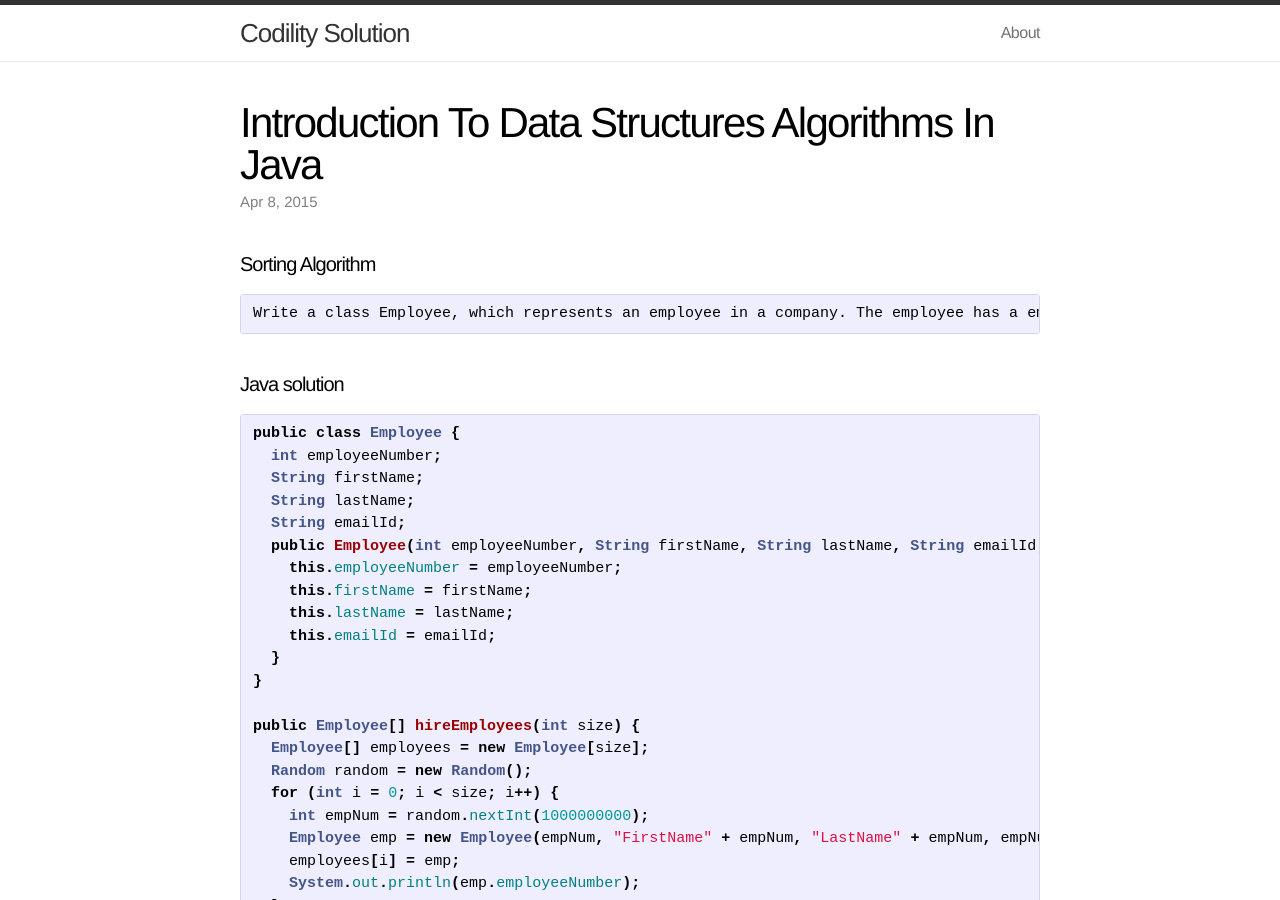
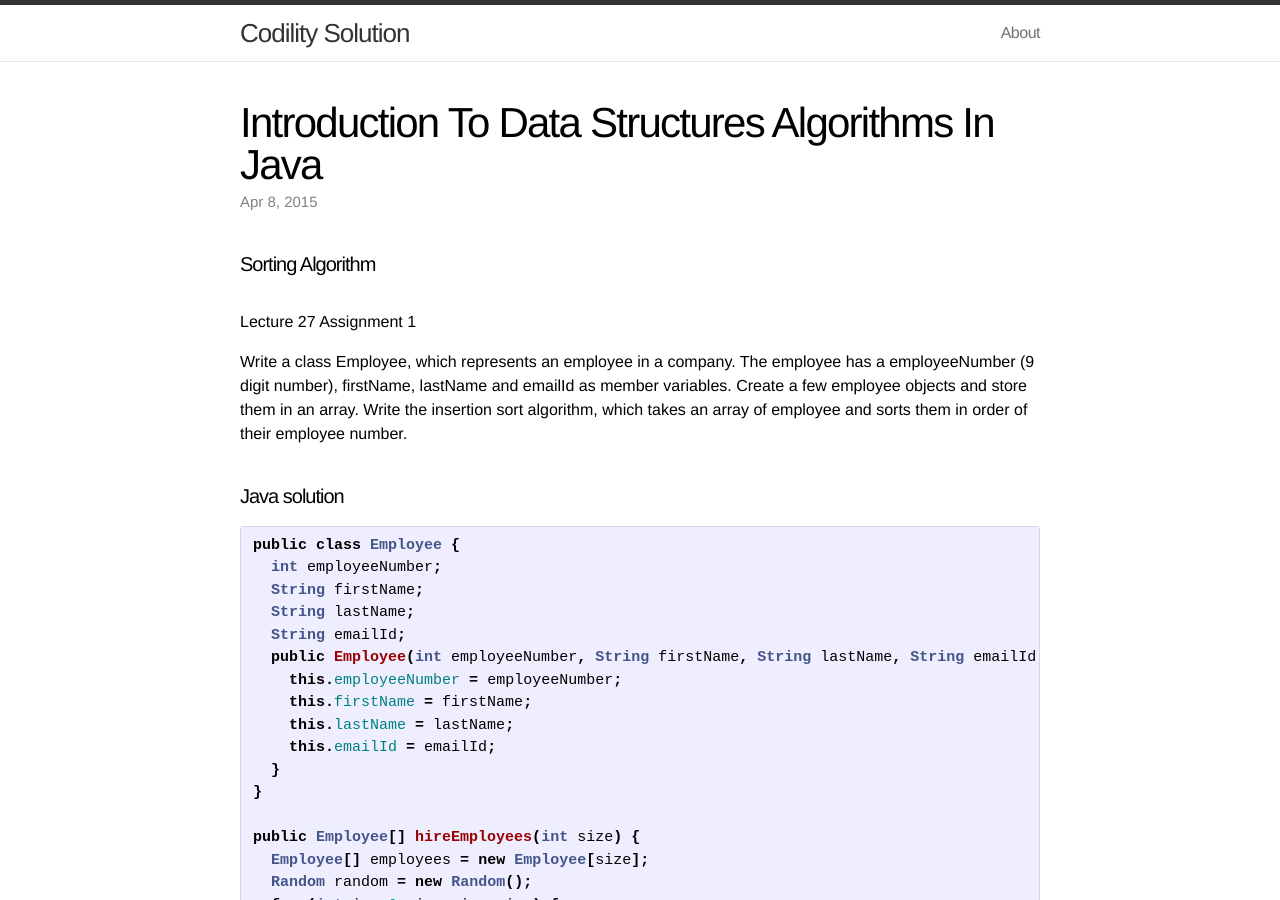
Before and after one commit to kamoljan/kamoljan.github.io, a Jekyll site: the page built from _posts/udemy/2015-04-08-InsertionSort.markdown, in a window 1280 px wide and 900 px high. Built offline with Jekyll 4.4.1, drawn with Linux system fonts in a browser that asks for light colours.

Commit message:
Fixed formating.

```diff
--- a/_posts/udemy/2015-04-08-InsertionSort.markdown
+++ b/_posts/udemy/2015-04-08-InsertionSort.markdown
@@ -7,9 +7,12 @@ categories: udemy
 
 #### Sorting Algorithm
 
-{% highlight text %}
-Write a class Employee, which represents an employee in a company. The employee has a employeeNumber (9 digit number), firstName, lastName and emailId as member variables. Create a few employee objects and store them in an array. Write the insertion sort algorithm, which takes an array of employee and sorts them in order of their employee number.
-{% endhighlight %}
+##### Lecture 27 Assignment 1
+Write a class Employee, which represents an employee in a company.
+The employee has a employeeNumber (9 digit number), firstName, lastName and emailId as member variables.
+Create a few employee objects and store them in an array.
+Write the insertion sort algorithm, which takes an array of employee and sorts them in order of their employee number.
+
 
 #### Java solution
 
```
